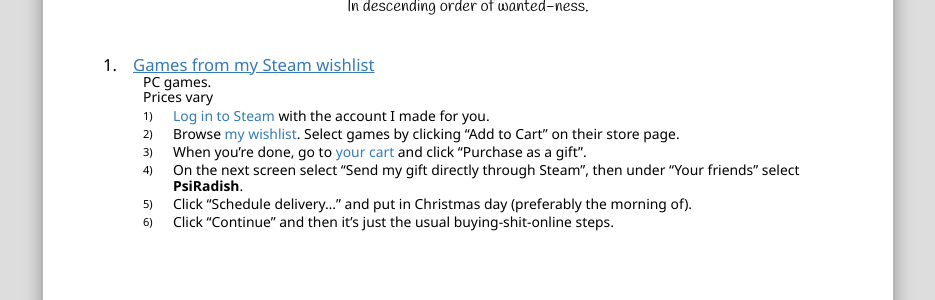
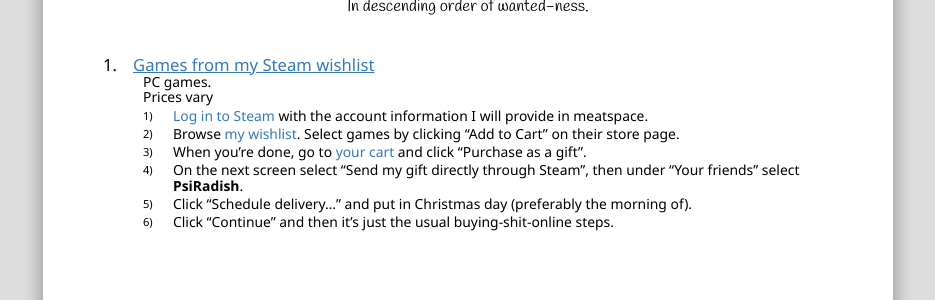
Before and after one commit to PsiRadish/psiradish.github.io, a Jekyll site: the page built from gift.html, in a window 1280 px wide. Shown: the part 171-471 px from the top of the page, without its empty margins (172-1107 px from the left). Built offline with Jekyll 4.4.1, drawn with Linux system fonts in a browser that asks for light colours; nearby versions of some CDN libraries; some web fonts are replaced.

Commit message:
Gift verbiage

```diff
--- a/_data/gifts.yml
+++ b/_data/gifts.yml
@@ -7,7 +7,7 @@
     description: PC games.
     price: Prices vary
     osublist:
-      - text: "[Log in to Steam](https://steamcommunity.com/login/home/) with the account I made for you."
+      - text: "[Log in to Steam](https://steamcommunity.com/login/home/) with the account information I will provide in meatspace."
       - text: "Browse [my wishlist](http://steamcommunity.com/id/psiradish/wishlist/). Select games by clicking “Add to Cart” on their store page."
       - text: "When you're done, go to [your cart](http://store.steampowered.com/cart/) and click “Purchase as a gift”."
       - text: "On the next screen select “Send my gift directly through Steam”, then under “Your friends” select **PsiRadish**."
```
